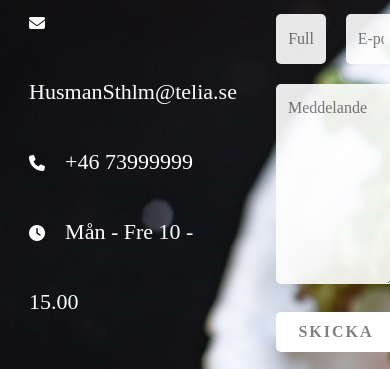
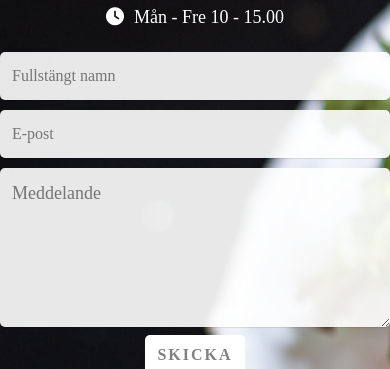
Before and after one commit to JonasB91/HusmanSTHLM, a plain HTML site: page contact.html in a window 390 px wide. Shown: the part 180-549 px from the top of the page. Drawn offline with nearby package versions, Linux system fonts and the light colour scheme; a web font is replaced by a local one.

Commit message:
Har gjort kontaktsidan responsiv med flexbox

```diff
--- a/Css/contact.css
+++ b/Css/contact.css
@@ -1,4 +1,5 @@
 @import url('https://fonts.googleapis.com/css2?family=BhuTuka+Expanded+One&family=Poppins:wght@400;500;600;700&family=Roboto:ital,wght@0,100;1,100&family=Taviraj:wght@100&display=swap');
+ /* Använder mig av flexbox för att göra den responsiv */
 * {
   margin: 0;
   padding: 0;
@@ -12,95 +13,55 @@ body {
   background-size: cover;
 }
 
-
-
-.contact-session{
-  width: 100%;
+.contact-session {
   display: flex;
+  flex-wrap: wrap; /* lagt wrap för att får att hantera mindre skärmar */
   justify-content: center;
   align-items: center;
+  gap: 20px;
 }
 
-.contact-info{
-  color: white;
-  max-width: 500px;
-  line-height: 70px;
-  padding-left: 50px;
-  margin-right: 10vw;
-  font-size: 22px;
-  padding-bottom: 10vh;
-
+.contact-info,
+.contact-form {
+  max-width: 100%;
+  text-align: center;
 }
 
-.contact-info i{
-  margin-right: 20px;
-  font-size: 16px;
+.contact-info {
+  color: white;
+  font-size: 18px; /* ändrade font sizen för att få bättre läsbarhet på mindre skärm */
+  line-height: 1.6;
 }
 
-.contact-form{
-  max-width: 700px;
-  margin-right: 50px;
-  padding-top: 3vh;
+.contact-info i {
+  margin-right: 10px;
 }
 
-.contact-info, .contact-form{
-  flex: 1;
-
+.contact-form {
+  color: white;
+  font-size: 18px; /* samma som ovan */
+  text-transform: uppercase;
 }
 
-.contact-form{
-  display: flex;
-  flex-direction: column-reverse;
-  row-gap: 20px;
-
-  color: white;
-  text-align: center;
-  font-size: 18px;
-  text-transform: uppercase;
-  margin-bottom: 30px;
+.text-box,
+textarea {
+  width: 100%; /* full bredd för text fältet och textområdet */
+  padding: 12px;
+  font-size: 16px;
+  border: none;
+  border-radius: 5px;
+  margin-bottom: 10px;
+  background-color: rgba(255, 255, 255, 0.9);
+  box-shadow: 0 1px 1px rgba(0, 0, 0, 0.1);
 }
 
-.contact-form .text-box{
-  background: #fff;
-  color: grey;
-  border: none;
-  width: calc(50% - 10px);
-  height: 50px;
-  padding: 12px;
-  font-size: 16px;
-  border-radius: 5px;
-  box-shadow: 0 1px 1px rgba(0, 0, 0, 0,1);
-  margin-bottom: 20px;
-  opacity: 0.9;
-
-}
-
-.contact-form , .text-box:first-child{
-  margin-right: 15px;
-}
-
-.contact-form textarea{
-  background: #fff;
-  color: grey;
-  border: none;
+.send-btn {
   width: 100%;
-  padding: 12px;
-  font-size: 16px;
-  min-height: 200px;
-  max-height: 400px;
-  resize: vertical;
-  border-radius: 5px;
-  box-shadow: 0 1px 1px rgba(0, 0, 0, 0,1);
-  margin-bottom: 20px;
-  opacity: 0.9;
-}
-
-.contact-form .send-btn{
-  float: right;
+  max-width: 100px; /* justera efter känsla maximal bredd för skicka knappen */
+  margin: 0 auto; /* centrerat knappen */
   background: white;
   color: grey;
   border: none;
-  width: 120px;
   height: 40px;
   font-size: 16px;
   font-weight: 600;
@@ -109,18 +70,12 @@ body {
   border-radius: 5px;
 }
 
-
-/* Googlemaps image container */
-.googlemaps-container {
+.googlemaps-container { /* image container */
   display: flex;
   justify-content: center;
-
 }
 
-/* Styling av googlemaps image */
-.googlemaps-container img {
-  height: 30%;
-  width: 80%;
+.googlemaps-container img { /* styling av image container */
+  max-width: 100%; /* anpassat bredden för att vara responsiv */
   border-radius: 10px;
-
 }
```
